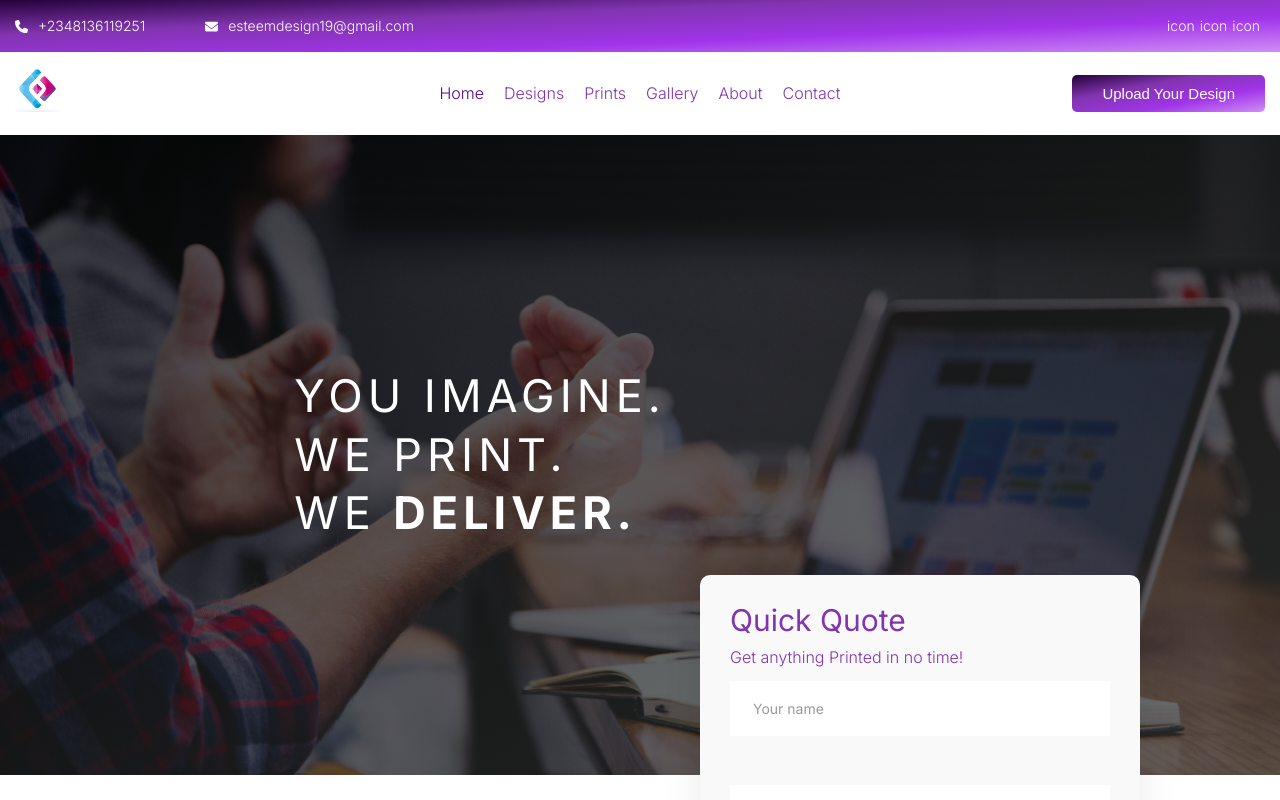
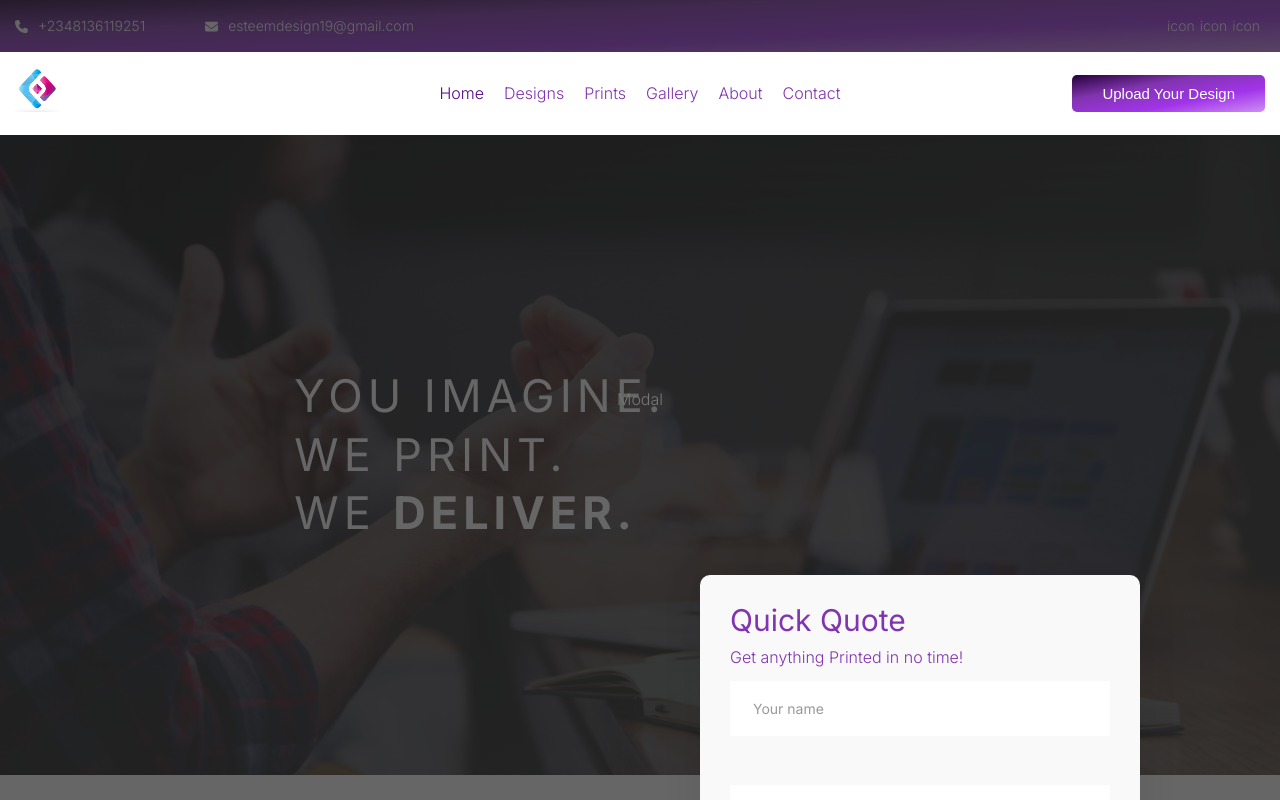
Before and after one commit to esteemayo/next-idesignx, a Next.js app: page / in a window 1280 px wide. Shown: the top 800 px of the page. Built offline with nearby package versions, Linux system fonts and the light colour scheme.

Commit message:
fix: add styling

```diff
--- a/src/components/modal/Modal.tsx
+++ b/src/components/modal/Modal.tsx
@@ -31,10 +31,9 @@ const Container = styled.aside`
   width: 100vw;
   height: 100%;
   background-color: rgba(38, 38, 38, 0.7);
-  display: ${({ show }) => (show === 'true' ? 'block' : 'none')};
-  opacity: ${({ show }) => (show === 'true' ? 1 : 0)};
-  visibility: ${({ show }) => (show === 'true' ? 'visible' : 'hidden')};
-  z-index: ${({ show }) => (show === 'true' ? 5000 : -1)};
+  display: flex;
+  align-items: center;
+  justify-content: center;
 `;
 
 export default Modal;
```
